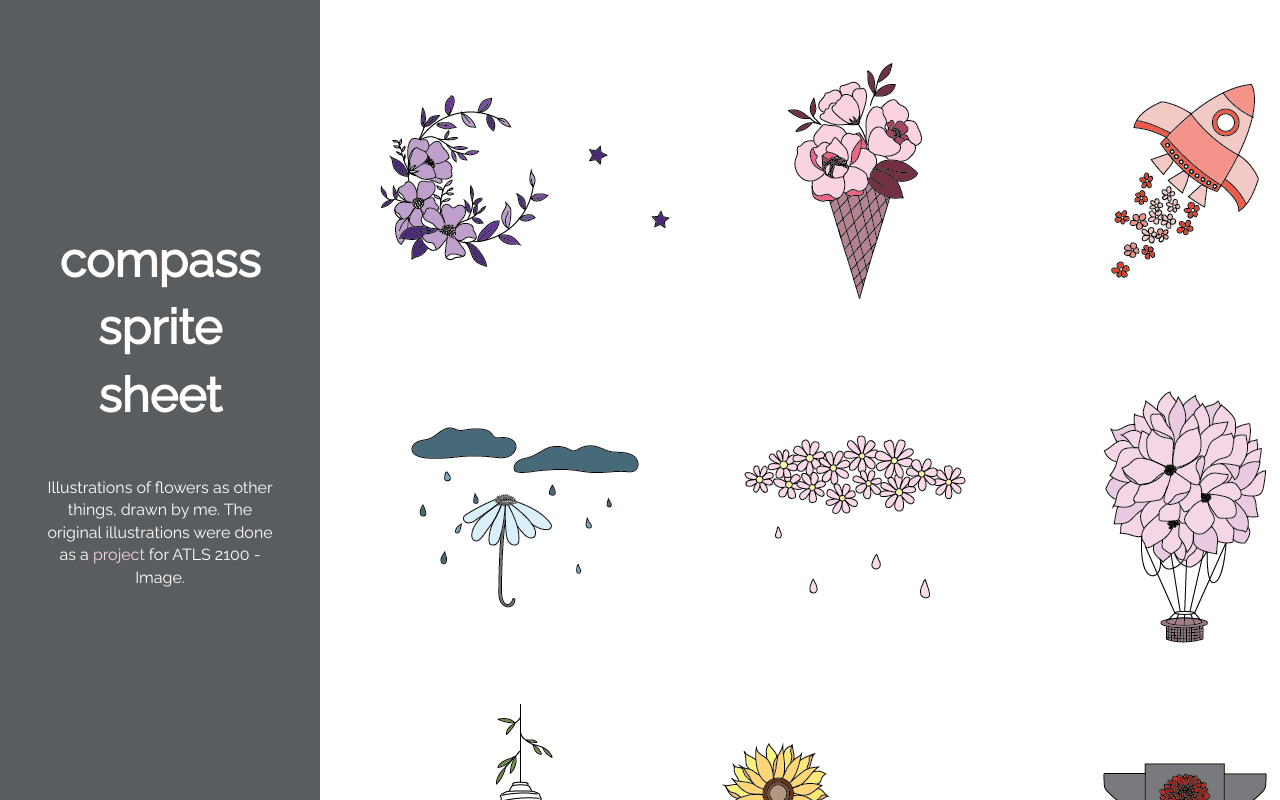
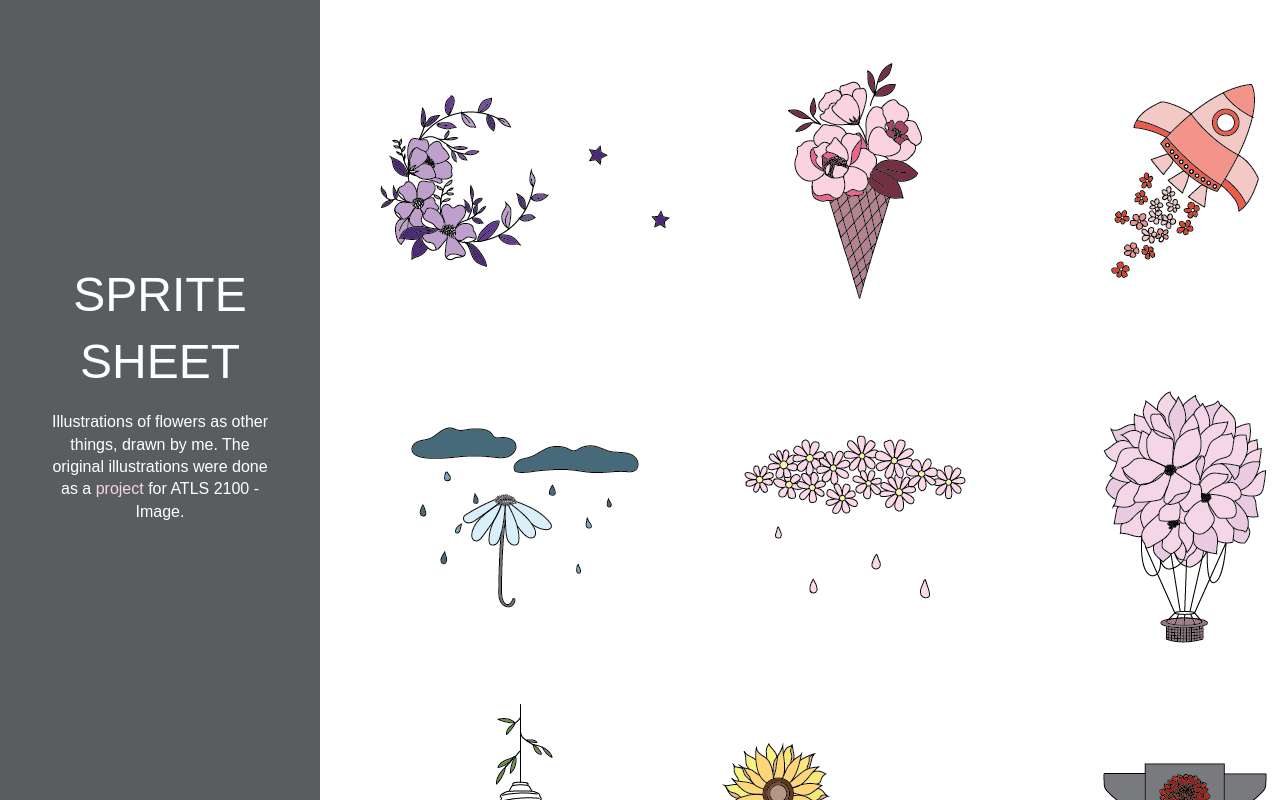
Before and after one commit to sleepvy/spriteSheets, a plain HTML site: page index.html in a window 1280 px wide. Drawn offline with nearby package versions, Linux system fonts and the light colour scheme.

Commit message:
finished sprite sheets

```diff
--- a/index.html
+++ b/index.html
@@ -26,13 +26,12 @@
     <!-- Add your site or application content here -->
     <div class="main-container">
         <header>
-            <h1>compass sprite sheet</h1>
+            <h1>sprite sheet</h1>
             <p>Illustrations of flowers as other things, drawn by me. The original illustrations were done as a <a href="https://vysjournal.wordpress.com/2018/09/10/image-design-challenge-1-ideation/"> project </a> for ATLS 2100 - Image. </p>
         </header>
 
         <main>
-            <ul>
-                <div class="grid-container">
+            <ul class="grid-container">
                 <li id="moon"><a href="#" class="icon-moon"><span></span></a></li>
                 <li id="ice"><a href="#" class="icon-ice"><span></span></a></li>
                 <li id="rocket"><a href="#" class="icon-rocket"><span></span></a></li>
@@ -43,7 +42,6 @@
                 <li id="sun"><a href="#" class="icon-sun"><span></span></a></li>
                 <li id="traffic"><a href="#" class="icon-traffic"><span></span></a></li>
                 <li id="lamp"><a href="#" class="icon-lamp"><span></span></a></li>
-                </div>
             </ul>
         </main>
     </div>
--- a/scss/_base.scss
+++ b/scss/_base.scss
@@ -20,20 +20,23 @@ li {
 }
 
 body {
-    font-family: $basefont;
+    font-family: 'Avenir Next', sans-serif;
+    font-weight: lighter;
     color: black;
 }
 header {
     text-align: center;
-    padding-left: 40px;
-    padding-right: 40px;
+    padding-left: 50px;
+    padding-right: 50px;
 
-//    background-color: #534858;
     background-color: #595d60;
     color: white;
 
     h1 {
         font-size: 36pt;
+        font-weight: 100;
+        text-transform: uppercase;
+        margin: 0px;
     }
 
     a {
@@ -41,6 +44,10 @@ header {
         color: #f3d5e6;
     }
 
+    a:hover{
+        font-weight: 400;
+    }
+
 }
 
 main {
```
Also changed, not shown: css/main.css. Lines whose indentation alone changed are shown as unchanged.
